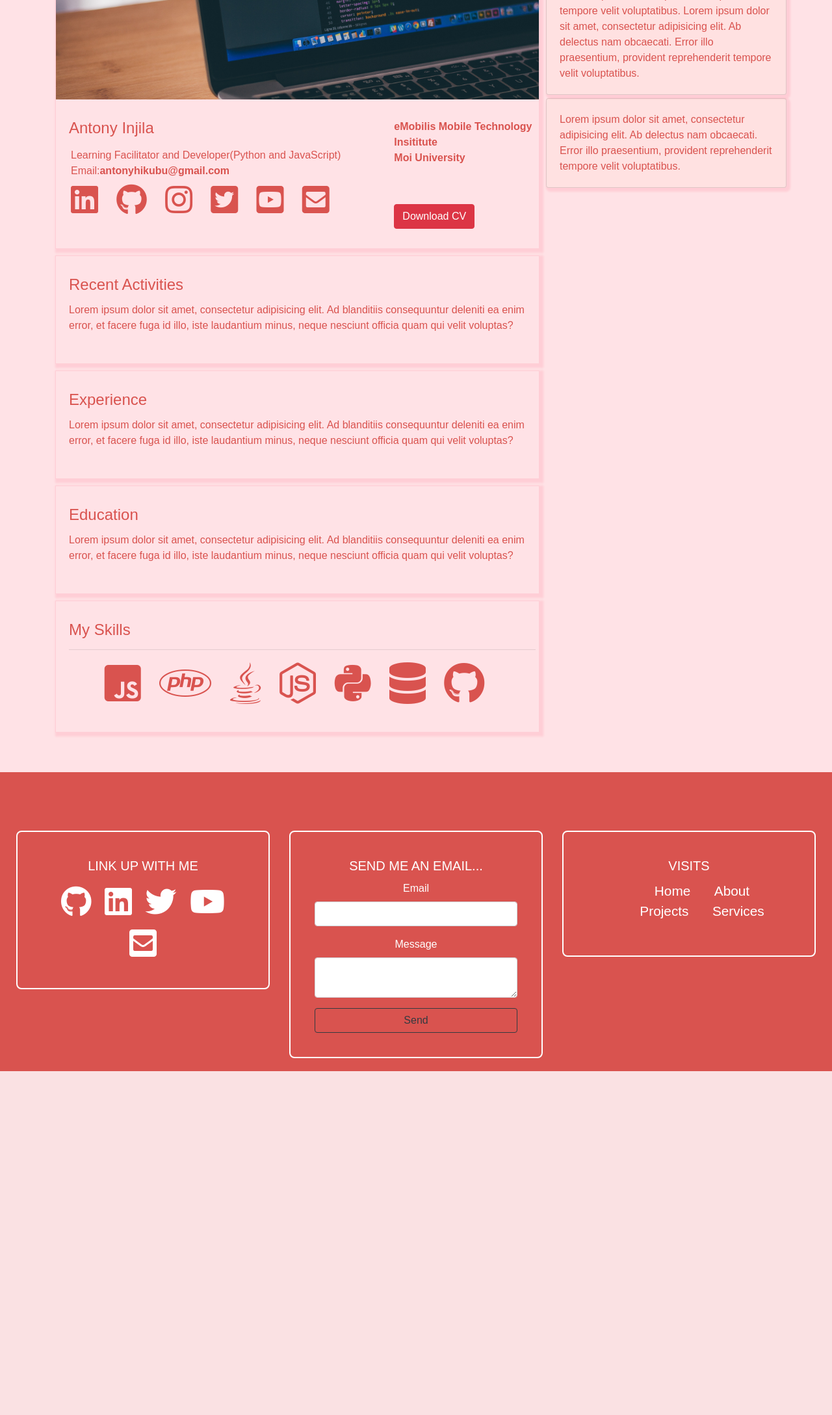
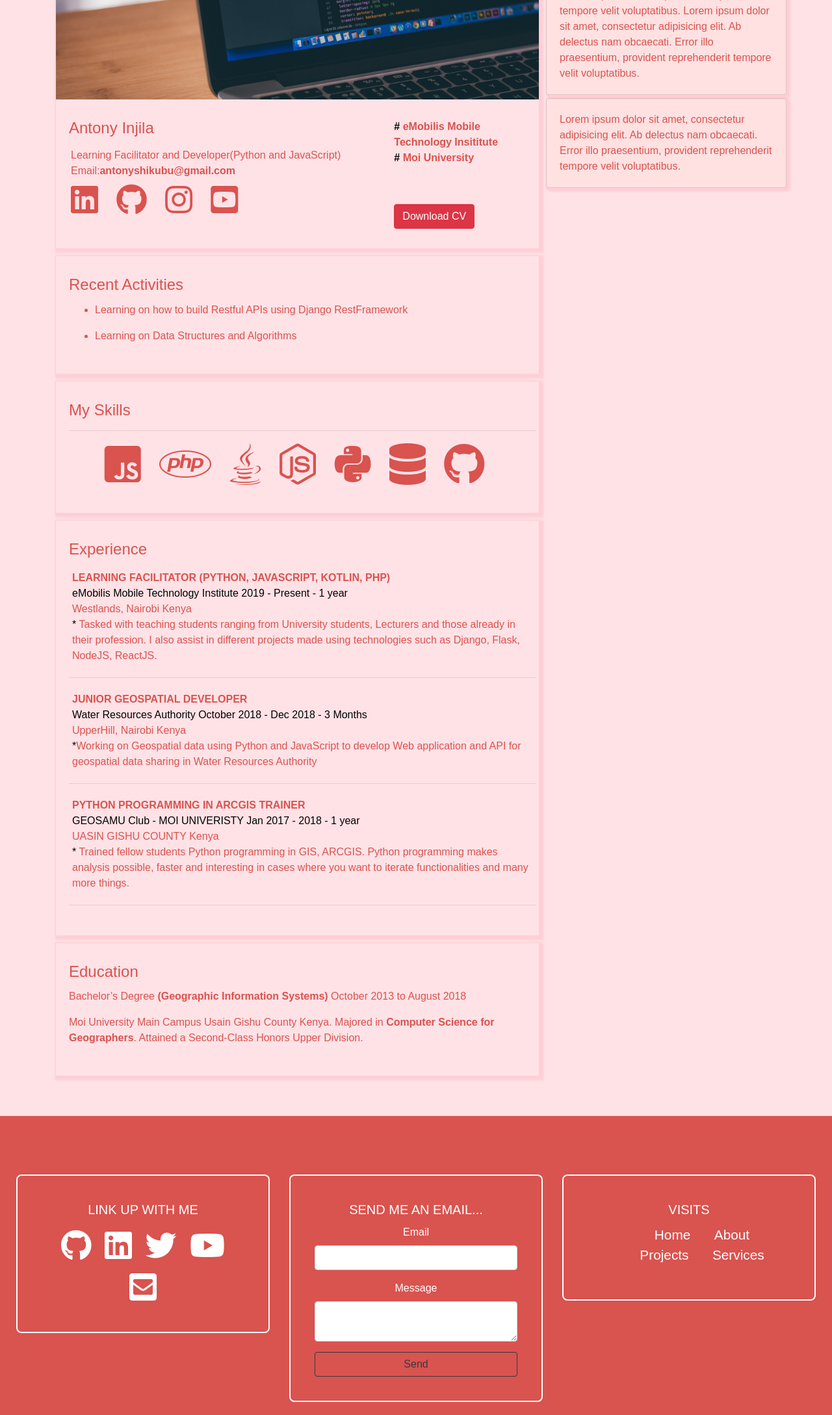
Before and after one commit to AntonyIS/My-Portfolio, a Flask app: page /about in a window 1280 px wide. Shown: the part 162-2339 px from the top of the page at 65% size. Before the commit the page ends 1810 px from the top, so only its background shows below. Run offline with Flask 2, Linux system fonts and the light colour scheme; some libraries are stand-ins or nearby versions.

Commit message:
Added content to the about page

```diff
--- a/static/css/style_1.css
+++ b/static/css/style_1.css
@@ -454,6 +454,8 @@ body{
     margin-top:5px;
     padding-top: 3px;
     padding-right: 3px;
+    text-decoration: none;
+    color:#d9534f;
 }
 #section-about .work{
     padding: 0;
@@ -471,5 +473,17 @@ body{
 #section-about .skills i{
     margin-right: 1.5rem;
 }
+#section-about .experience {
+    padding: 5px;
+}
+#section-about .experience .title{
+    font-weight: bold;
+    text-transform: uppercase;
+}
+#section-about .experience .company, #section-about .experience .time{
+    font-weight: normal;
+    color: black;
 
+
+}
 /*End about section styling*/
--- a/templates/about.html
+++ b/templates/about.html
@@ -17,25 +17,24 @@
                                 <h4 class="card-title">Antony Injila</h4>
                                 <div class="contact-info">
                                     <p>Learning Facilitator and Developer(Python and JavaScript) <br>
-                                    Email:<span>antonyhikubu@gmail.com</span> <br>
-                                    <i class="fab fa-linkedin fa-3x"></i>
-                                    <i class="fab fa-github fa-3x"></i>
-                                    <i class="fab fa-instagram fa-3x"></i>
-                                    <i class="fab fa-twitter-square fa-3x"></i>
-                                    <i class="fab fa-youtube-square fa-3x"></i>
-                                    <i class="fas fa-envelope-square fa-3x"></i>
+                                    Email:<span>antonyshikubu@gmail.com</span> <br>
+                                        <a href="https://www.linkedin.com/in/injila-antony-30a53410b/" target="_blank"><i class="fab fa-linkedin fa-3x"></i></a>
+                                        <a href="https://github.com/AntonyIS"  target="_blank"><i class="fab fa-github fa-3x"></i></a>
+                                        <a href="#"><i class="fab fa-instagram fa-3x" target="_blank"></i></a>
+{#                                        <a href=""><i class="fab fa-twitter-square fa-3x"></i></a>#}
+                                        <a href="https://www.youtube.com/channel/UCVuumsWaI2ws7YcZRvANbVQ/" target="_blank"><i class="fab fa-youtube-square fa-3x"></i></a>
+{#                                        <a href=""><i class="fas fa-envelope-square fa-3x"></i></a>#}
                                 </p>
                                 </div>
 {#                                add  modal for contact info#}
                             </div>
-
                         </div>
                         <div class="col-md-4 col-lg-4 col-xl-4 section-right">
                             <div class="cardy">
                                 <div class="work">
                                     <p>
-                                         eMobilis Mobile Technology Insititute <br>
-                                         Moi University <br>
+                                        <a href="https://www.emobilis.ac.ke/" target="_blank"> <span style="color: black">#</span> eMobilis Mobile Technology Insititute <br></a>
+                                         <span style="color: black">#</span> Moi University <br>
                                     </p>
                                      <button class="btn btn-danger">Download CV</button>
                                 </div>
@@ -72,10 +71,16 @@
                         <div class="col-md-12 col-lg-12 col-xl-12 section-left">
                             <div class="cardy">
                                 <h4 class="card-title">Recent Activities</h4>
-                                <p>
-                                    Lorem ipsum dolor sit amet, consectetur adipisicing elit. Ad blanditiis consequuntur
-                                    deleniti ea enim error, et facere fuga id illo, iste laudantium minus, neque nesciunt officia quam qui velit voluptas?
-                                </p>
+                                <div class="activity">
+                                     <ul>
+                                         <li>
+                                             <p>Learning on how to build Restful APIs using Django RestFramework</p>
+                                         </li>
+                                         <li>
+                                             <p>Learning on Data Structures and Algorithms</p>
+                                         </li>
+                                     </ul>
+                                </div>
 {#                                add  modal for contact info#}
                             </div>
                         </div>
@@ -83,39 +88,6 @@
 
                 </div>
             </div>
-            <div class="col-md-8 col-lg-8 col-xl-8 section-left">
-                <div class="top-section">
-                    <div class="row">
-                        <div class="col-md-12 col-lg-12 col-xl-12 section-left">
-                            <div class="cardy">
-                                <h4 class="card-title">Experience</h4>
-                                <p>
-                                    Lorem ipsum dolor sit amet, consectetur adipisicing elit. Ad blanditiis consequuntur
-                                    deleniti ea enim error, et facere fuga id illo, iste laudantium minus, neque nesciunt officia quam qui velit voluptas?
-                                </p>
-{#                                add  modal for contact info#}
-                            </div>
-                        </div>
-                    </div>
-                </div>
-            </div>
-
-            <div class="col-md-8 col-lg-8 col-xl-8 section-left" >
-                <div class="top-section">
-                    <div class="row">
-                        <div class="col-md-12 col-lg-12 col-xl-12 section-left">
-                            <div class="cardy">
-                                <h4 class="card-title">Education</h4>
-                                <p>
-                                    Lorem ipsum dolor sit amet, consectetur adipisicing elit. Ad blanditiis consequuntur
-                                    deleniti ea enim error, et facere fuga id illo, iste laudantium minus, neque nesciunt officia quam qui velit voluptas?
-                                </p>
-{#                                add  modal for contact info#}
-                            </div>
-                        </div>
-                    </div>
-                    </div>
-                </div>
             <div class="col-md-8 col-lg-8 col-xl-8 section-left" >
                 <div class="top-section">
                     <div class="row">
@@ -137,6 +109,76 @@
                     </div>
                     </div>
                 </div>
+
+            <div class="col-md-8 col-lg-8 col-xl-8 section-left">
+                <div class="top-section">
+                    <div class="row">
+                        <div class="col-md-12 col-lg-12 col-xl-12 section-left">
+                            <div class="cardy">
+                                <h4 class="card-title">Experience</h4>
+                                <div class="experience">
+                                    <span class="title">Learning Facilitator (Python, JavaScript, Kotlin, Php)</span>
+                                    <br>
+                                    <span class="company">eMobilis Mobile Technology Institute</span>
+                                    <span class="time">2019 - Present - 1 year</span> <br>
+                                    <pan class="loaction">Westlands, Nairobi Kenya</pan>
+                                    <br>
+                                    <span class="role">
+                                       <span style="color: black">*</span> Tasked with teaching students ranging from University students, Lecturers and those already
+                                        in their profession. I also assist in different projects made using technologies such as Django, Flask, NodeJS, ReactJS.
+                                    </span>
+                                </div>
+                                  <hr>
+                                <div class="experience">
+                                    <span class="title">Junior Geospatial Developer</span>
+                                    <br>
+                                    <span class="company">Water Resources Authority</span>
+                                    <span class="time">October 2018 - Dec 2018 - 3 Months</span> <br>
+                                    <pan class="loaction">UpperHill, Nairobi Kenya</pan>
+                                    <br>
+                                    <span class="role">
+                                       <span style="color: black">*</span>Working on Geospatial data using Python and JavaScript to develop Web application and API for geospatial data sharing in Water Resources Authority
+                                    </span>
+                                </div>
+                                <hr>
+                                <div class="experience">
+                                    <span class="title">Python Programming in ARCGIS trainer</span>
+                                    <br>
+                                    <span class="company">GEOSAMU Club - MOI UNIVERISTY</span>
+                                    <span class="time">Jan 2017 - 2018 - 1 year</span> <br>
+                                    <pan class="loaction">UASIN GISHU COUNTY Kenya</pan>
+                                    <br>
+                                    <span class="role">
+                                       <span style="color: black">*</span>
+                                        Trained fellow students Python programming in GIS, ARCGIS. Python programming makes analysis possible, faster and interesting in cases where you want to iterate functionalities and many more things.
+                                    </span>
+                                </div>
+                                <hr>
+{#                                add  modal for contact info#}
+                            </div>
+                        </div>
+                    </div>
+                </div>
+            </div>
+
+            <div class="col-md-8 col-lg-8 col-xl-8 section-left" >
+                <div class="top-section">
+                    <div class="row">
+                        <div class="col-md-12 col-lg-12 col-xl-12 section-left">
+                            <div class="cardy">
+                                <h4 class="card-title">Education</h4>
+                                <p>
+                                    Bachelor’s Degree <span style="font-weight: bolder">(Geographic Information Systems)</span>     <span>October 2013 to August 2018</span>
+                                </p>
+                                <p>
+                                    Moi University Main Campus Usain Gishu County Kenya. Majored in <span style="font-weight: bolder">Computer
+                                    Science for Geographers</span>. Attained a Second-Class Honors Upper Division.
+                                </p>
+{#                                add  modal for contact info#}
+                            </div>
+                        </div>
+                    </div>
+                    </div>
             </div>
         </div>
 </section>
--- a/templates/base.html
+++ b/templates/base.html
@@ -112,7 +112,7 @@
                               <h5 class="social-media">Visits</h5>
                                 <ul>
                                     <li><a href="{{ url_for('feedback') }}">Home</a></li>
-                                    <li><a href="{{ url_for('feedback') }}">About</a></li>
+                                     <li><a href="{{ url_for('about') }}">About</a></li>
                                     <li><a href="{{ url_for('feedback') }}">Projects</a></li>
                                     <li><a href="{{ url_for('feedback') }}">Services</a></li>
                                 </ul>
```
